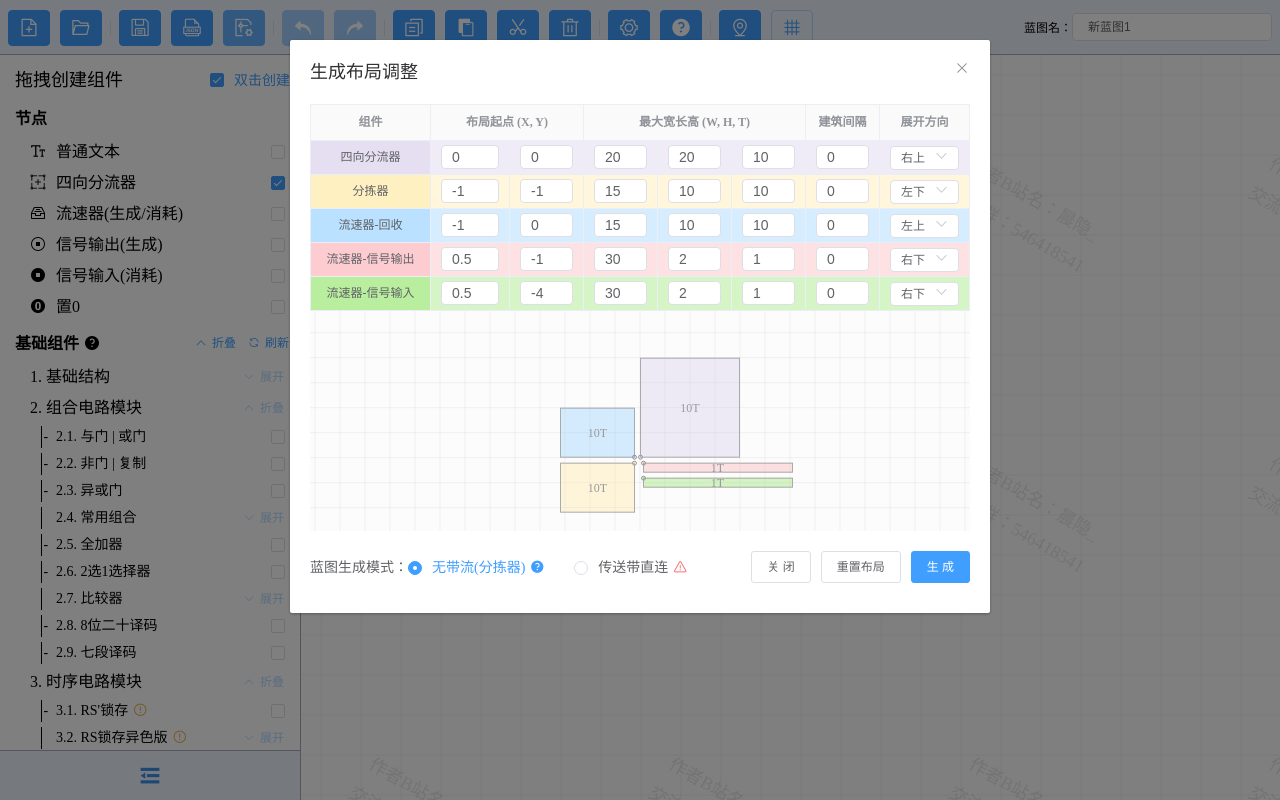
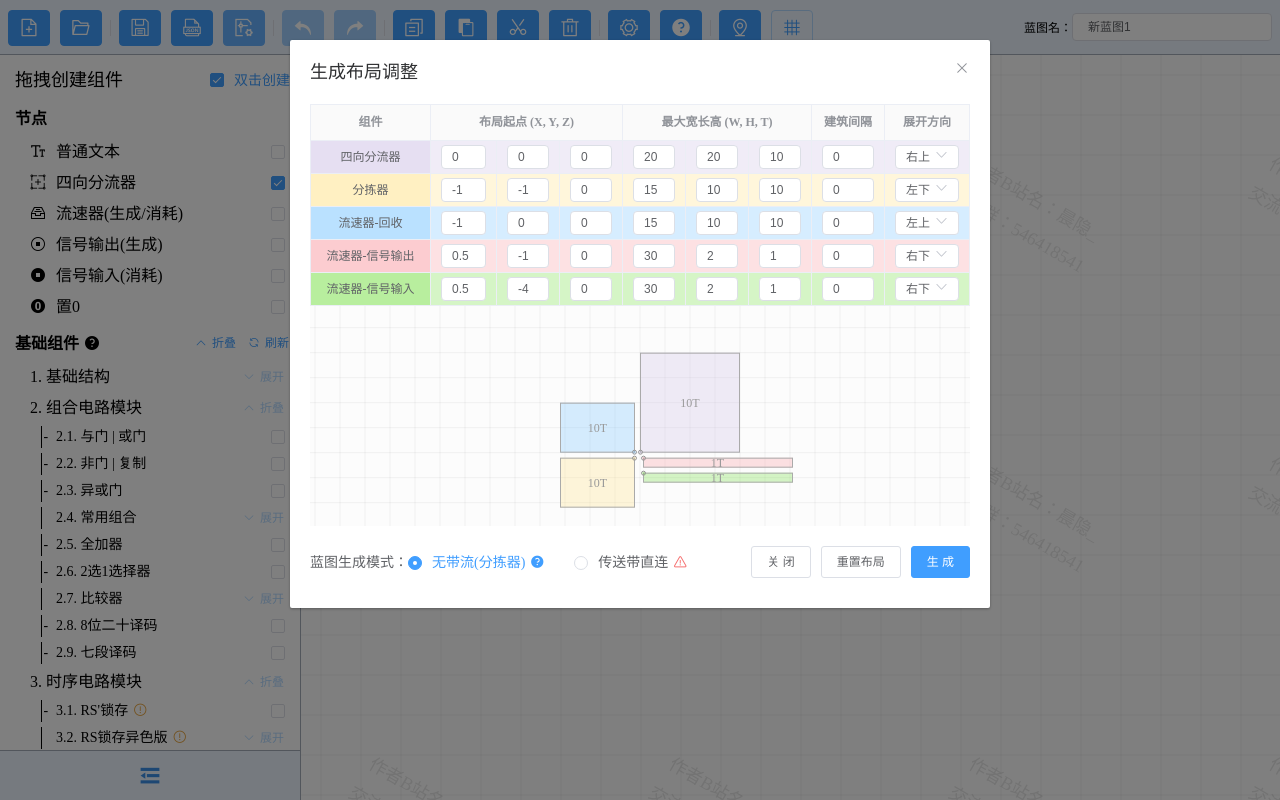
Before and after one commit to cying314/dspBuildingDesigner, a Vue app: page / in a window 1280 px wide. Both pictures are taken after a click on the button 244 px from the left and 27 px from the top of the page. Built offline with nearby package versions, Linux system fonts and the light colour scheme.

Commit message:
1、生成布局增加布局起点Z坐标配置 2、解决导出json未将建筑间隔持久化的问题

```diff
--- a/src/components/LayoutSetting.vue
+++ b/src/components/LayoutSetting.vue
@@ -11,7 +11,7 @@
       :cell-style="layoutTableCellStyle"
     >
       <el-table-column prop="name" label="组件" align="center" width="120" show-overflow-tooltip></el-table-column>
-      <el-table-column label="布局起点 (X, Y)" align="center" min-width="60">
+      <el-table-column label="布局起点 (X, Y, Z)" align="center" min-width="60">
         <template slot-scope="{ row }">
           <el-input-number v-model="row.start.x" :min="-9999" :max="9999" :step="0.1" step-strictly :controls="false"></el-input-number>
         </template>
@@ -21,7 +21,12 @@
           <el-input-number v-model="row.start.y" :min="-9999" :max="9999" :step="0.1" step-strictly :controls="false"></el-input-number>
         </template>
       </el-table-column>
-      <el-table-column label="最大宽长高 (W, H, T)" align="center" min-width="60px">
+      <el-table-column label="布局起点Z" align="center" min-width="60">
+        <template slot-scope="{ row }">
+          <el-input-number v-model="row.start.z" :min="0" :max="9999" :step="0.1" step-strictly :controls="false"></el-input-number>
+        </template>
+      </el-table-column>
+      <el-table-column label="最大宽长高 (W, H, T)" align="center" min-width="60">
         <template slot-scope="{ row }">
           <el-input-number v-model="row.maxW" :min="1" :max="9999" :step="0.1" step-strictly :controls="false"></el-input-number>
         </template>
@@ -36,12 +41,12 @@
           <el-input-number v-model="row.maxD" :min="1" :max="9999" :step="0.1" step-strictly :controls="false"></el-input-number>
         </template>
       </el-table-column>
-      <el-table-column label="建筑间隔" align="center" min-width="60">
+      <el-table-column label="建筑间隔" align="center" min-width="70">
         <template slot-scope="{ row }">
           <el-input-number v-model="row.space" :min="0" :max="10" :step="0.01" step-strictly :controls="false"></el-input-number>
         </template>
       </el-table-column>
-      <el-table-column label="展开方向" align="center" width="90">
+      <el-table-column label="展开方向" align="center" width="85">
         <template slot-scope="{ row }">
           <el-select v-model="row.dir" size="mini">
             <el-option label="左上" :value="0"></el-option>
@@ -284,7 +289,7 @@ export default {
           y = -item.start.y;
           break;
       }
-      return {
+      const style = {
         transform: `translate(${this.ox}px, ${this.oy}px)`,
         left: this.scale * x + "px",
         top: this.scale * y + "px",
@@ -292,6 +297,12 @@ export default {
         width: this.scale * w + "px",
         height: this.scale * h + "px",
       };
+      if (item.start.z > 0) {
+        style.zIndex = item.start.z + 1;
+        let blur = Math.min(10, item.start.z / 5);
+        style.boxShadow = `0 0 ${blur}px ${blur}px rgba(200, 200, 200, 0.5)`;
+      }
+      return style;
     },
     // 网格样式
     layoutGridStyle() {
@@ -315,17 +326,17 @@ export default {
     },
     // 表格 合并表头样式
     layoutTableHeaderCellStyle({ column, rowIndex, columnIndex }) {
-      // 将第2列(起始y)，第4/5列(最大h,d)隐去
-      if ((columnIndex == 2) | (columnIndex == 4) | (columnIndex == 5)) {
+      // 将第2/3列(起始y,z)，第5/6列(最大h,d)隐去
+      if (columnIndex == 2 || columnIndex == 3 || columnIndex == 5 || columnIndex == 6) {
         return { display: "none" };
       }
       if ((rowIndex == 0) & (columnIndex == 1)) {
         this.$nextTick(() => {
           // 第1列(起始x) 改为占据三列
-          document.querySelector(`.${column.id}`).setAttribute("colspan", "2");
+          document.querySelector(`.${column.id}`).setAttribute("colspan", "3");
         });
       }
-      if ((rowIndex == 0) & (columnIndex == 3)) {
+      if ((rowIndex == 0) & (columnIndex == 4)) {
         this.$nextTick(() => {
           // 第3列(最大w) 改为占据三列
           document.querySelector(`.${column.id}`).setAttribute("colspan", "3");
@@ -351,6 +362,7 @@ export default {
         text-align: left;
         height: 24px;
         line-height: 24px;
+        font-size: 12px;
       }
     }
   }
--- a/src/graph/dataMapper.js
+++ b/src/graph/dataMapper.js
@@ -12,6 +12,23 @@ import * as Util from "./graphUtil.js";
  * @property {stirng[]} packageHashList - 引用封装模块hash列表（嵌套封装模块中，只记录hash，不记录对象）
  */
 /**
+ * @typedef {Object} BuildingLayoutData 建筑布局 持久化数据
+ * @property {{x,y,z}} start - 布局起点 {x,y,z}
+ * @property {number} maxW - 最大宽度（纬线方向）
+ * @property {number} maxH - 最大长度（经线方向）
+ * @property {number} maxD - 最大高度
+ * @property {number} dir - 展开方向 (0:左上, 1:右上, 2:右下, 3:左下)
+ * @property {number} space - 建筑间隔
+ */
+/**
+ * @typedef {Object} HeaderLayoutData 生成蓝图布局 持久化数据
+ * @property {BuildingLayoutData} fdirLayout - 四向分流器
+ * @property {BuildingLayoutData} inserterLayout - 分拣器
+ * @property {BuildingLayoutData} monitorLayout - 流速器-回收
+ * @property {BuildingLayoutData} outputLayout - 流速器-信号输出
+ * @property {BuildingLayoutData} inputLayout - 流速器-信号输入
+ */
+/**
  * @typedef {Object} HeaderData 头部信息
  * @property {string} hash - 图谱数据hash值（仅在封装模块packages中输出）
  * @property {string} version - 数据对应工具版本
@@ -19,7 +36,7 @@ import * as Util from "./graphUtil.js";
  * @property {string} graphName - 蓝图名
  * @property {{x, y, k}} transform - 画布位移、缩放 { x, y, k }
  * @property {{minX, minY, maxX, maxY, w, h}} boundingBox - 节点包围盒边界信息 {minX, minY, maxX, maxY, w, h}
- * @property {object} layout - 生成蓝图布局 { fdirLayout: { start: { x, y }, maxW, maxH, maxD }, ...}
+ * @property {HeaderLayoutData} layout - 生成蓝图布局
  */
 /**
  * @typedef {Object} PackageModel 封装节点
@@ -229,13 +246,14 @@ export function toGraphData(
   const _lay = (graphData.header.layout = {});
   Object.keys(Cfg.layoutSetting).forEach((key) => {
     let {
-      start: { x = 0, y = 0 } = {},
+      start: { x = 0, y = 0, z = 0 } = {},
       maxW = 0,
       maxH = 0,
       maxD = 0,
       dir = 0,
+      space = 0,
     } = Cfg.layoutSetting[key];
-    _lay[key] = { start: { x, y }, maxW, maxH, maxD, dir };
+    _lay[key] = { start: { x, y, z }, maxW, maxH, maxD, dir, space };
   });
   return graphData;
 }
--- a/src/graph/dspGraph.js
+++ b/src/graph/dspGraph.js
@@ -340,12 +340,13 @@ export default class Graph {
           let _lay = header.layout[key];
           if (Object.hasOwnProperty.call(Cfg.layoutSetting, key)) {
             let _cfgLay = Cfg.layoutSetting[key];
-            let { x = 0, y = 0 } = _lay.start ?? {};
-            _cfgLay.start = { x, y };
+            let { x = 0, y = 0, z = 0 } = _lay.start ?? {};
+            _cfgLay.start = { x, y, z };
             _cfgLay.maxW = _lay.maxW ?? 0;
             _cfgLay.maxH = _lay.maxH ?? 0;
             _cfgLay.maxD = _lay.maxD ?? 0;
             _cfgLay.dir = _lay.dir ?? 0;
+            _cfgLay.space = _lay.space ?? 0;
           }
         });
       }
--- a/src/graph/graphConfig.js
+++ b/src/graph/graphConfig.js
@@ -153,7 +153,7 @@ export const nodeModels = [
 /**
  * @typedef {Object} BuildingLayout 建筑布局信息
  * @property {string} name - 建筑名称
- * @property {{x,y}} start - 布局起点 {x,y}
+ * @property {{x,y,z}} start - 布局起点 {x,y,z}
  * @property {number} maxW - 最大宽度（纬线方向）
  * @property {number} maxH - 最大长度（经线方向）
  * @property {number} maxD - 最大高度
@@ -166,7 +166,7 @@ export function getDefaultLayout() {
     /** @type {BuildingLayout} 四向分流器 生成布局配置 */
     fdirLayout: {
       name: "四向分流器",
-      start: { x: 0, y: 0 },
+      start: { x: 0, y: 0, z: 0 },
       maxW: 20,
       maxH: 20,
       maxD: 10,
@@ -177,7 +177,7 @@ export function getDefaultLayout() {
     /** @type {BuildingLayout} 分拣器 生成布局配置 */
     inserterLayout: {
       name: "分拣器",
-      start: { x: -1, y: -1 },
+      start: { x: -1, y: -1, z: 0 },
       maxW: 15,
       maxH: 10,
       maxD: 10,
@@ -188,7 +188,7 @@ export function getDefaultLayout() {
     /** @type {BuildingLayout} 流速器-回收 生成布局配置 */
     monitorLayout: {
       name: "流速器-回收",
-      start: { x: -1, y: 0 },
+      start: { x: -1, y: 0, z: 0 },
       maxW: 15,
       maxH: 10,
       maxD: 10,
@@ -199,7 +199,7 @@ export function getDefaultLayout() {
     /** @type {BuildingLayout} 流速器-信号输出 生成布局配置 */
     outputLayout: {
       name: "流速器-信号输出",
-      start: { x: 0.5, y: -1 },
+      start: { x: 0.5, y: -1, z: 0 },
       maxW: 30,
       maxH: 2,
       maxD: 1,
@@ -210,7 +210,7 @@ export function getDefaultLayout() {
     /** @type {BuildingLayout} 流速器-信号输入 生成布局配置 */
     inputLayout: {
       name: "流速器-信号输入",
-      start: { x: 0.5, y: -4 },
+      start: { x: 0.5, y: -4, z: 0 },
       maxW: 30,
       maxH: 2,
       maxD: 1,
--- a/src/utils/buildingUtil.js
+++ b/src/utils/buildingUtil.js
@@ -199,7 +199,7 @@ export function collateNodes(nodes, packageMap, res, isPackage) {
             if (s.priority === 1) priorityInIdx.push(i);
           }
         }
-        // 四向两进两出，且没有带过滤的优先输出，优先输入口使用配速带（无带：配黄带，直连：配绿带）
+        // 四向两进两出，且没有带过滤的优先输出，优先输入口使用配速带（配绿带）
         if (
           inputIdx.length == 2 &&
           outputIdx.length == 2 &&
@@ -324,7 +324,7 @@ export function formatBuildsLayout(builds, size, layout, isStack = false) {
     builds.length,
     size,
     layout,
-    [layout.start.x, layout.start.y, 0],
+    [layout.start.x, layout.start.y, layout.start.z],
     layout.name
   );
   for (let i = 0; i < builds.length; i++) {
```
